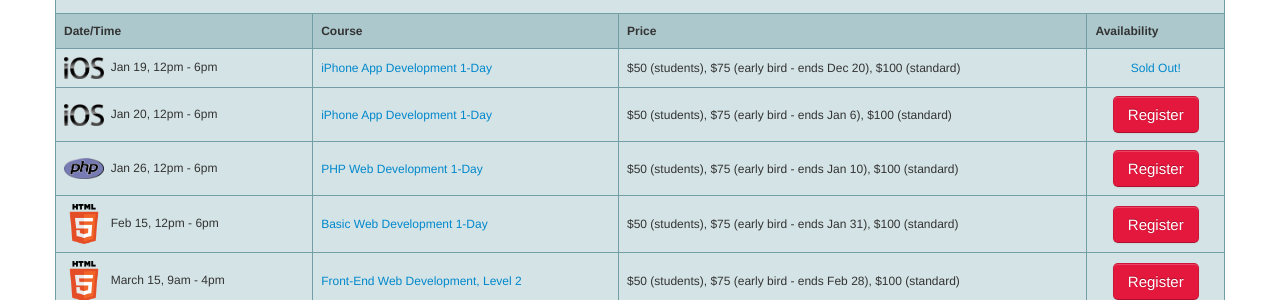
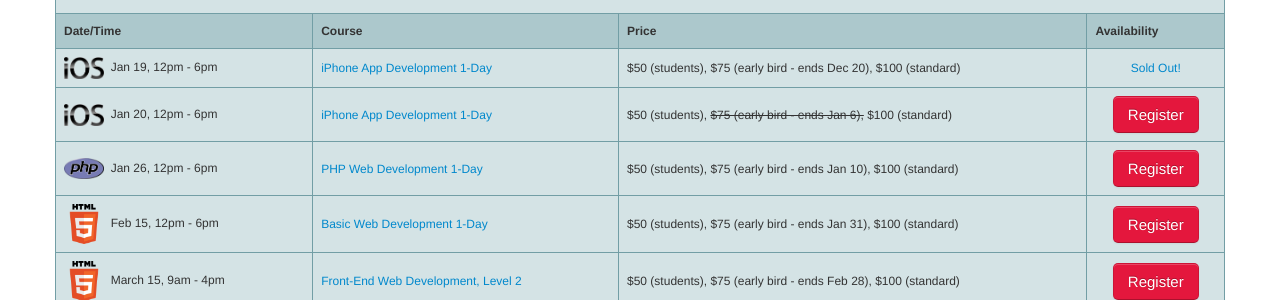
Before and after one commit to ainc/awesomeincu-2013, a Jekyll site: the page built from index.html, in a window 1280 px wide and 900 px high, scrolled down 2182 px. Shown: the part 152-452 px from the top of the window. Built offline with Jekyll 4.4.1, drawn with Linux system fonts in a browser that asks for light colours; Markdown is read by kramdown in place of the engine named in the settings; comment, search, counter and statistics services are not loaded.

Commit message:
Update iOS early bird with del tag

```diff
--- a/_includes/course-list-table.html
+++ b/_includes/course-list-table.html
@@ -31,7 +31,7 @@
 			    <tr><td><a href="/curriculum#ios-crash"><img src="/img/logo-ios.png" alt="Awesome Inc iPhone App Development" width="40px"></a>&nbsp;&nbsp;Jan 19, 12pm - 6pm</td><td><a href="/curriculum#ios-crash">iPhone App Development 1-Day<a/></td><td>$50 (students), $75 (early bird - ends Dec 20), $100 (standard)</td><td>
           		<center><a href="http://www.eventbrite.com/e/iphone-1-day-crash-course-tickets-8884875903?aff=aincwebsite" target="_blank">Sold Out!</a></center></td></tr>
 
-          		<tr><td><a href="/curriculum#ios-crash"><img src="/img/logo-ios.png" alt="Awesome Inc iPhone App Development" width="40px"></a>&nbsp;&nbsp;Jan 20, 12pm - 6pm</td><td><a href="/curriculum#ios-crash">iPhone App Development 1-Day<a/></td><td>$50 (students), $75 (early bird - ends Jan 6), $100 (standard)</td><td>
+          		<tr><td><a href="/curriculum#ios-crash"><img src="/img/logo-ios.png" alt="Awesome Inc iPhone App Development" width="40px"></a>&nbsp;&nbsp;Jan 20, 12pm - 6pm</td><td><a href="/curriculum#ios-crash">iPhone App Development 1-Day<a/></td><td>$50 (students), <del>$75 (early bird - ends Jan 6),</del> $100 (standard)</td><td>
           		<center><a class="btn btn-red btn-large" href="http://www.eventbrite.com/e/iphone-1-day-crash-course-jan-20-tickets-9890414496?aff=aincwebsite" target="_blank">Register</a></center></td></tr>
 
 			    <tr><td><a href="/curriculum#php-crash"><img src="/img/logo-php.png" alt="Awesome Inc PHP Web Development" width="40px"></a>&nbsp;&nbsp;Jan 26, 12pm - 6pm</td><td><a href="/curriculum#php-crash">PHP Web Development 1-Day<a/></td><td>$50 (students), $75 (early bird - ends Jan 10), $100 (standard)</td><td>
```
Also changed, not shown: 2 other files.
